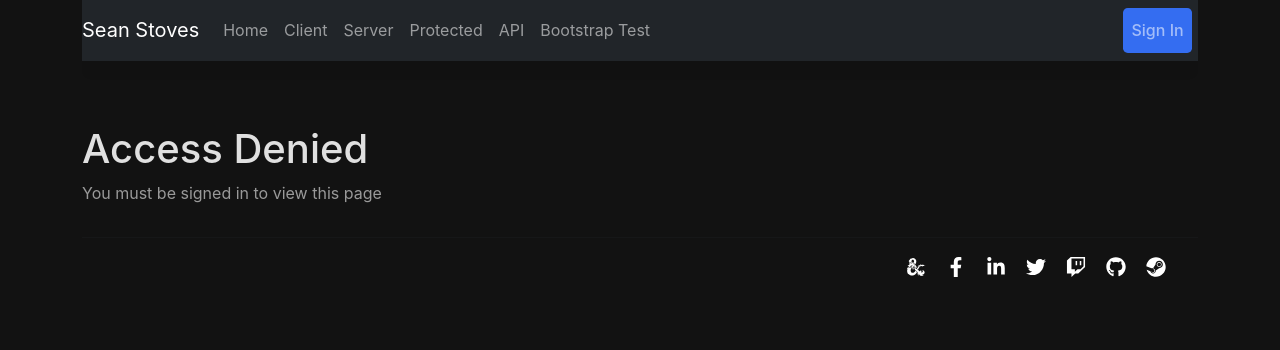
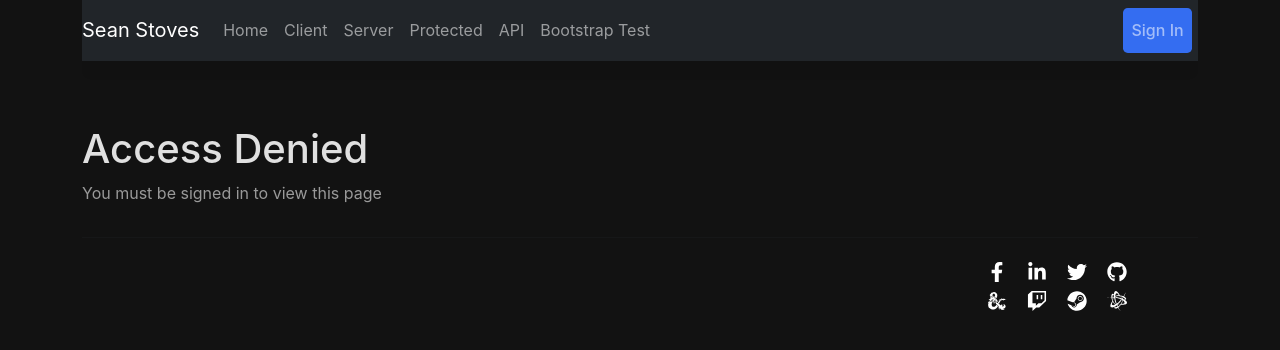
Before and after one commit to SeanStoves/seanstoves-web-frontend, a Next.js app: page / in a window 1280 px wide. Shown: the top 350 px of the page. Built offline with nearby package versions, Linux system fonts and the light colour scheme; no server answers.

Commit message:
Updating Footer to have Social Icons and proper alignment.

```diff
--- a/components/footer.js
+++ b/components/footer.js
@@ -7,7 +7,7 @@ import {
     FaFacebookF,
     FaLinkedinIn,
     FaDAndD,
-    FaSteam
+    FaSteam, FaBattleNet
 } from "react-icons/fa";
 
 export default function Footer() {
@@ -22,13 +22,16 @@ export default function Footer() {
                     <Col></Col>
                     <Col>
                         <ul className={styles.SocialNetwork}>
-                            <li><a target="_blank" href="https://www.dndbeyond.com/members/SolaoBajiuik"><FaDAndD /></a></li>
                             <li><a target="_blank" href="https://www.facebook.com/sstoves"><FaFacebookF /></a></li>
                             <li><a target="_blank" href="https://www.linkedin.com/in/seanstoves"><FaLinkedinIn /></a></li>
                             <li><a target="_blank" href="https://twitter.com/sstoves"><FaTwitter /></a></li>
+                            <li><a target="_blank" href="https://github.com/SeanStoves"><FaGithub /></a></li>
+                        </ul>
+                        <ul className={styles.SocialNetwork}>
+                            <li><a target="_blank" href="https://www.dndbeyond.com/members/SolaoBajiuik"><FaDAndD /></a></li>
                             <li><a target="_blank" href="https://twitch.tv/solaobajiuik"><FaTwitch /></a></li>
-                            <li><a target="_blank" href="https://github.com/SeanStoves"><FaGithub /></a></li>
                             <li><a target="_blank" href="https://steamcommunity.com/id/solaobajiuik"><FaSteam /></a></li>
+                            <li><a target="_blank" href="https://us.forums.blizzard.com/en/wow/u/lightfuri-skeram/"><FaBattleNet /></a></li>
                         </ul>
                     </Col>
                 </Row>
--- a/styles/Footer.module.css
+++ b/styles/Footer.module.css
@@ -18,6 +18,7 @@
     display: flex;
     padding: 0;
     margin: 0;
+    padding-top: .3em;
     list-style: none;
 }
 
```
